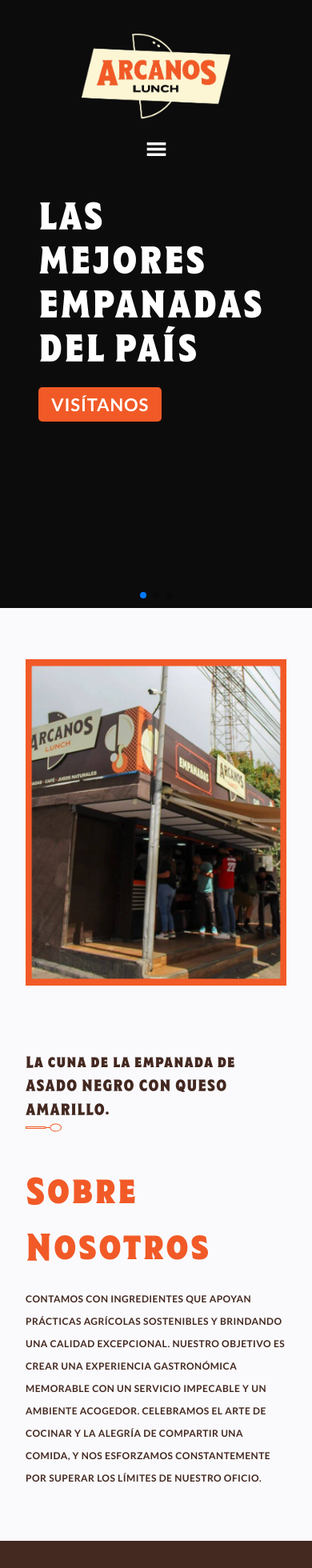
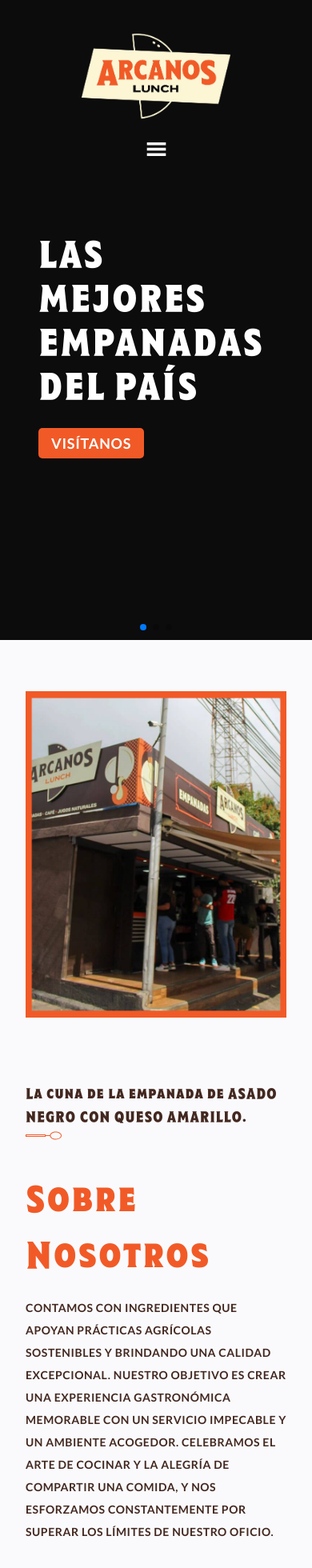
Before and after one commit to JuanAngelZz/arcanos-lunch-site, a React (Vite) app: page / in a window 390 px wide. Shown: the top 1960 px of the page at 80% size. Built offline with nearby package versions, Linux system fonts and the light colour scheme; a web font is replaced by a local one.

Commit message:
correcciones

```diff
--- a/src/App.css
+++ b/src/App.css
@@ -202,19 +202,23 @@
 
   .p__opensans,
   .p__opensans-alternative {
-    font-size: 14px;
+    font-size: 16px;
+  }
+
+  .custom__button, .button__alternative {
+    font-size: 18px;
   }
 }
 
 @media screen and (max-width: 450px) {
   .p__opensans,
   .p__opensans-alternative {
-    font-size: 12px;
+    font-size: 14px;
   }
 
   .p__cormorant,
   .p__cormorant-alternative {
-    font-size: 19px;
+    font-size: 18px;
   }
 
   .headtext__cormorant,
--- a/src/container/Header/Header.css
+++ b/src/container/Header/Header.css
@@ -29,9 +29,8 @@
   }
 
   .swiper-slide {
-    padding: 15rem 3rem;
-    min-height: 600px;
-
+    padding: 18rem 3rem 0 3rem;
+    min-height: 800px;
   }
 }
 
```
